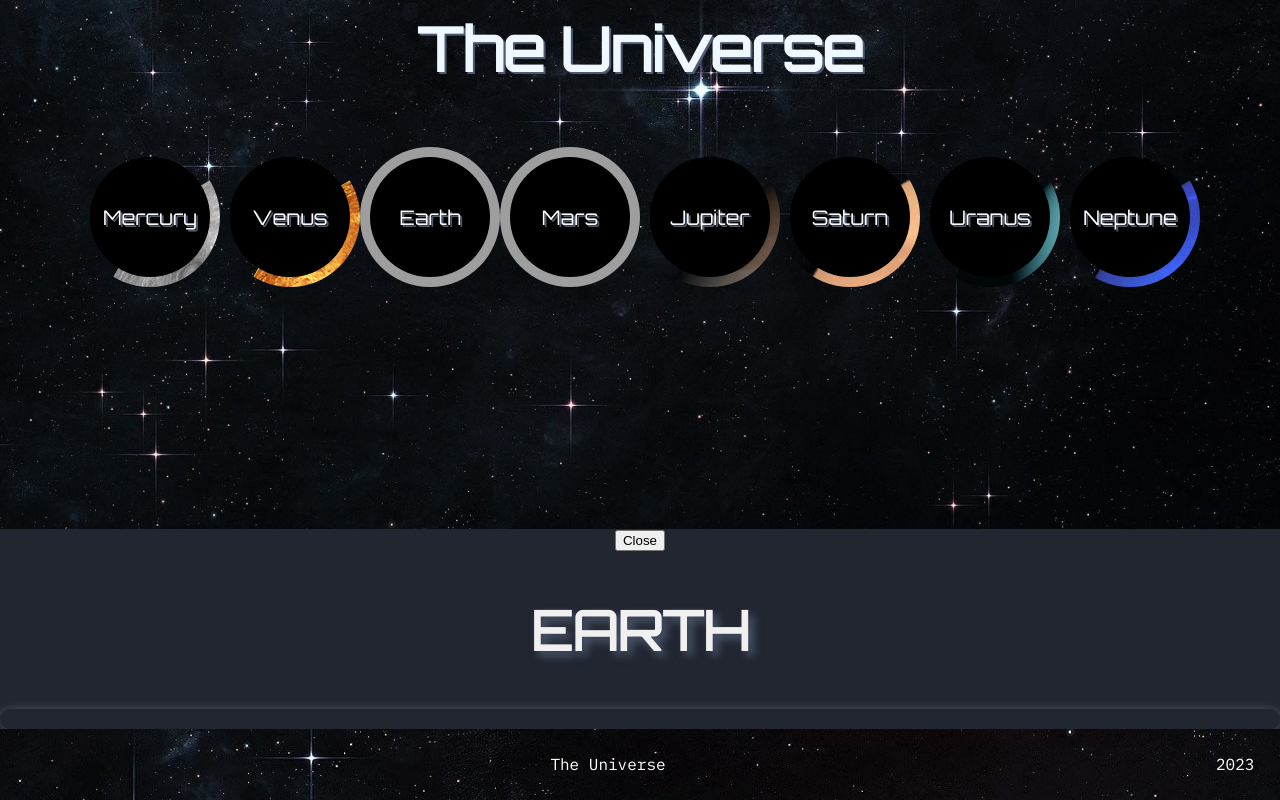
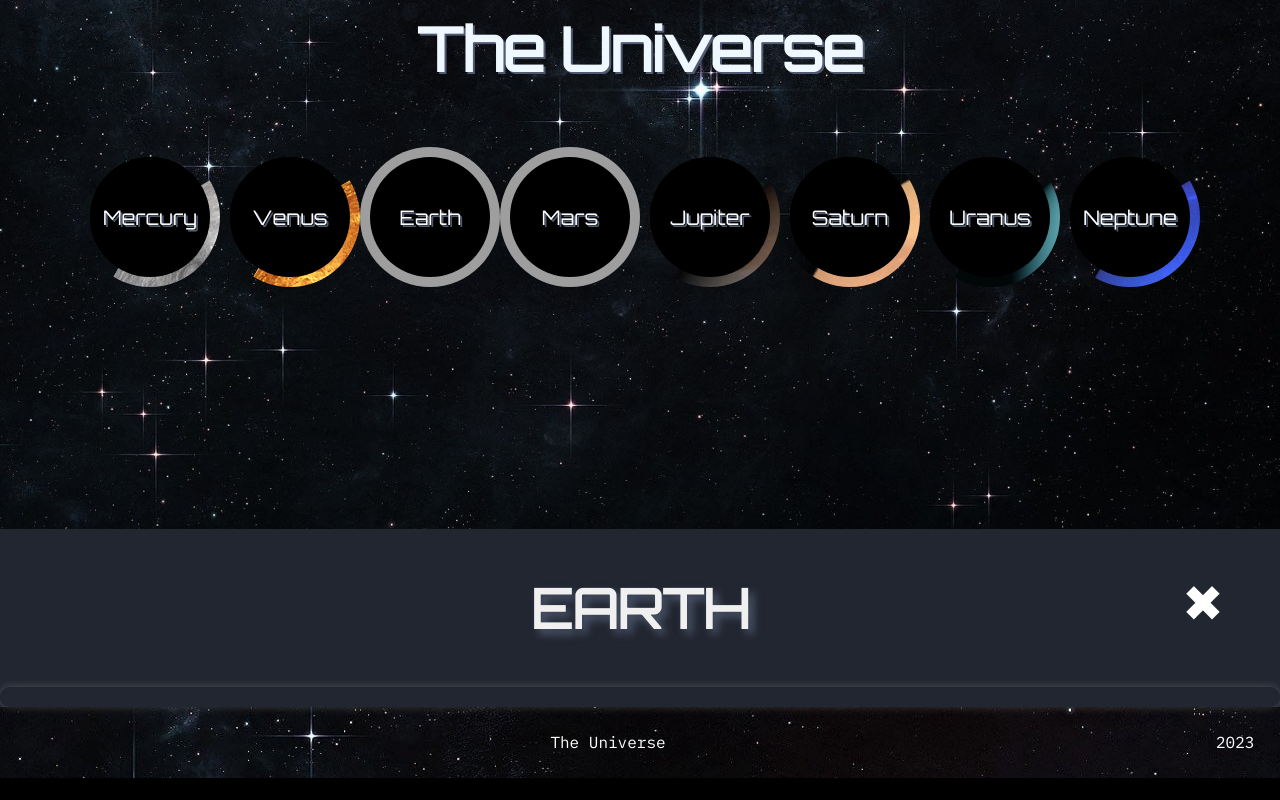
Before and after one commit to reyaanali5/comptest, a React (Create React App) app: page /Earth in a window 1280 px wide. Shown: the part 271-1071 px from the top of the page. After the commit the page ends 1049 px from the top, so only its background shows below. Built offline with nearby package versions, Linux system fonts and the light colour scheme; no server answers; grey boxes are pictures that could not be loaded.

Commit message:
Adjusted close button

```diff
--- a/src/App.css
+++ b/src/App.css
@@ -188,4 +188,23 @@ nav ul {
   }
 }
 
-/* JWT Latest */
+/* Close button */
+
+.close-button {
+  position: absolute;
+  right: 50px;
+  background-color: transparent;
+  font-size: 50px;
+  color: white;
+  z-index: 10;
+  border: none;
+  cursor: pointer;
+}
+
+.content-wrapper {
+  position: relative;
+}
+
+.content-container {
+  position: relative;
+}
--- a/src/App.js
+++ b/src/App.js
@@ -1,5 +1,6 @@
 import React, { useState } from 'react';
 import { BrowserRouter as Router, Route, Link, Routes, useNavigate } from 'react-router-dom';
+import { useLocation } from 'react-router-dom';
 import logo from './logo.svg';
 import './App.css';
 
@@ -14,18 +15,22 @@ import Neptune from './Components/Neptune';
 import APODImage from './Components/APODImage';
 
 function MainContent() {
+    const location = useLocation();
     const navigate = useNavigate();
     const [showDefault, setShowDefault] = useState(true);
 
+    const isContentActive = location.pathname !== "/";
+
     const handleCloseContent = () => {
-      setShowDefault(false);
+        setShowDefault(false);
         navigate("/");
     };
 
     return (
-        <>
-            <button onClick={handleCloseContent} className="close-button">Close</button>
+        <div className = "content-container">
+            {isContentActive && <button onClick={handleCloseContent} className="close-button">✖</button>}
 
+          <div className = "content-wrapper">
             <Routes>
                 <Route path="/" element={showDefault ? <APODImage /> : null} />
                 <Route path="/Mercury" element={<Mercury />} />
@@ -37,7 +42,8 @@ function MainContent() {
                 <Route path="/Uranus" element={<Uranus />} />
                 <Route path="/Neptune" element={<Neptune />} />
             </Routes>
-        </>
+          </div>
+        </div>
     );
 }
 
```
